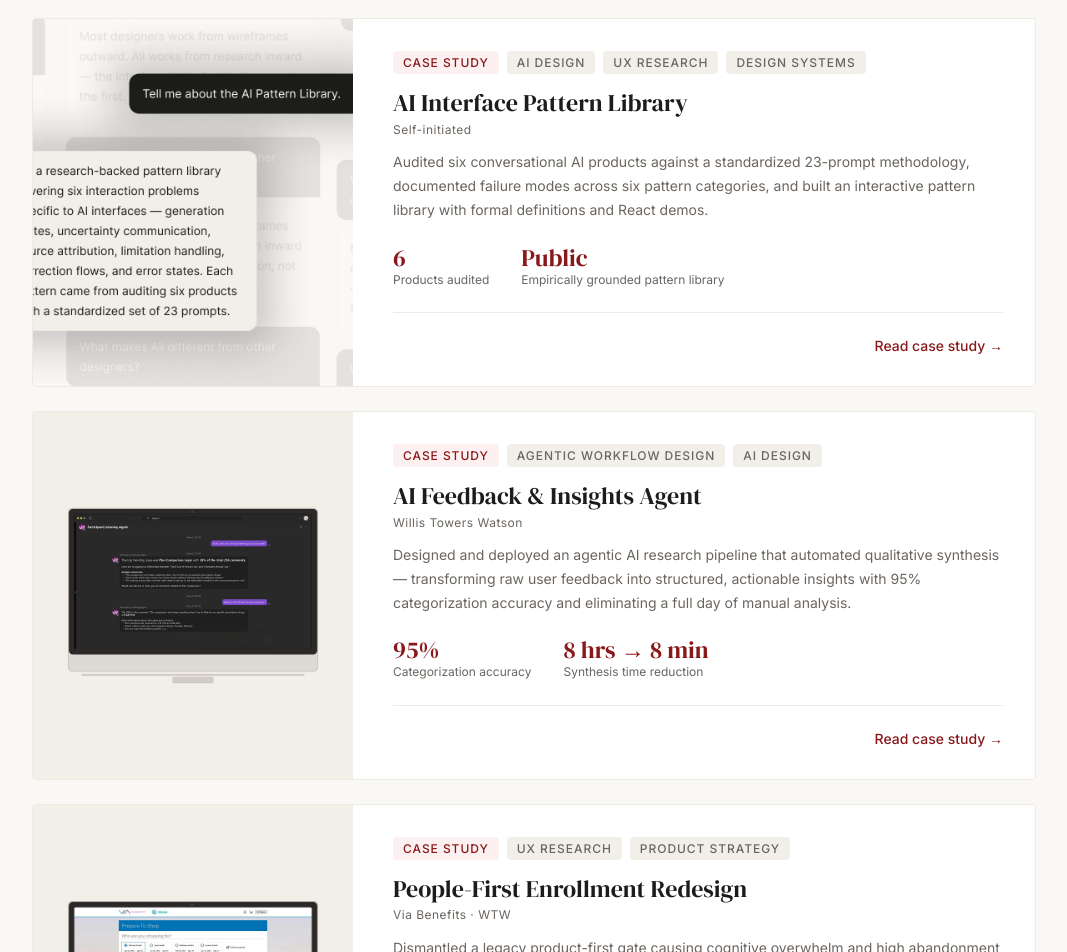
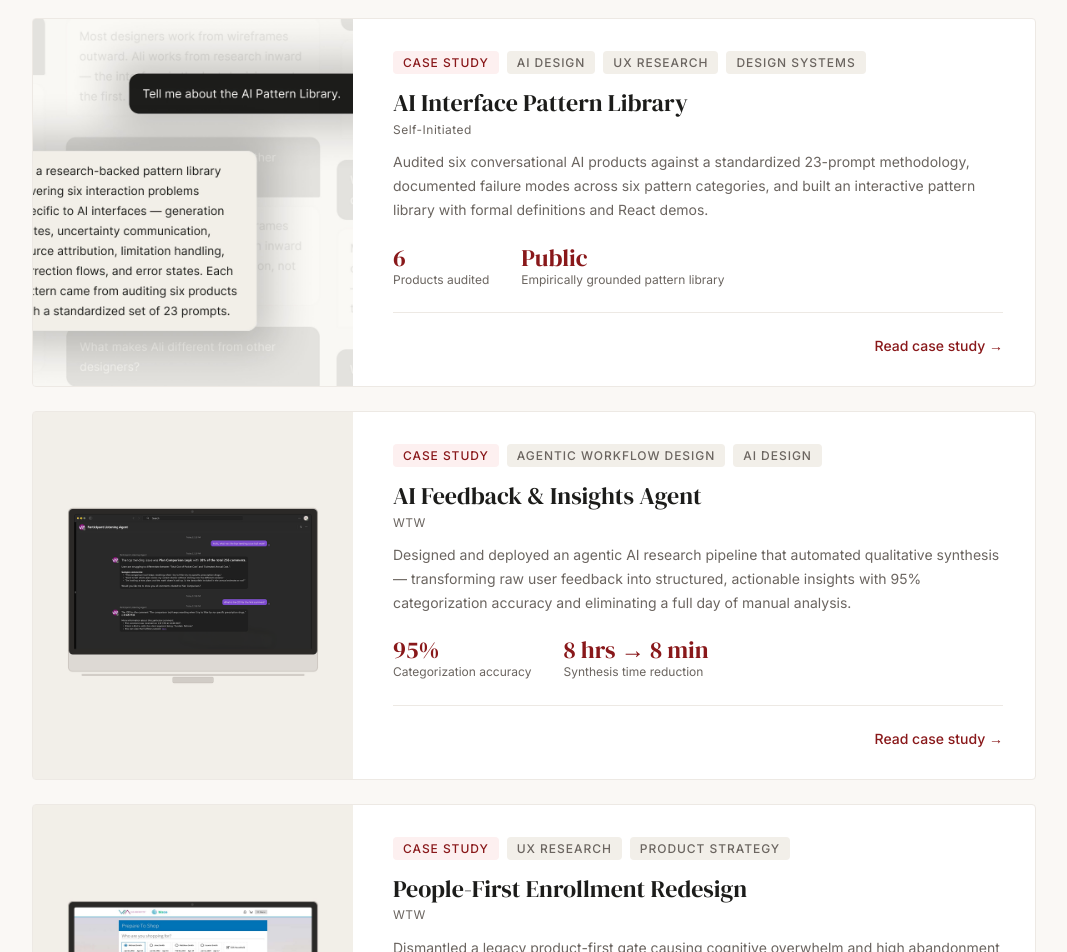
Before and after one commit to alikhandesign/alikhandesign.com, a Next.js app: page /work in a window 1280 px wide. Shown: the part 580-1532 px from the top of the page, without its empty margins (106-1173 px from the left). Built offline with nearby package versions, Linux system fonts and the light colour scheme; no server answers; the database is empty.

Commit message:
Sync My Work page card company labels with standardized case study headers

```diff
--- a/app/work/page.tsx
+++ b/app/work/page.tsx
@@ -3,22 +3,22 @@ import { getWorkKVConfig } from '@/lib/kv'
 import WorkFilterClient from '../components/WorkFilterClient'
 
 const caseStudies = [
-  { title: 'AI Interface Pattern Library', company: 'Self-initiated', tags: ['AI Design', 'UX Research', 'Design Systems'], desc: 'Audited six conversational AI products against a standardized 23-prompt methodology, documented failure modes across six pattern categories, and built an interactive pattern library with formal definitions and React demos.', outcomes: [{ val: '6', label: 'Products audited' }, { val: 'Public', label: 'Empirically grounded pattern library' }], href: '/work/pattern-library', image: '/images/work/work-pattern-library-card.png' },
-  { title: 'AI Feedback & Insights Agent', company: 'Willis Towers Watson', tags: ['Agentic Workflow Design', 'AI Design'], desc: 'Designed and deployed an agentic AI research pipeline that automated qualitative synthesis — transforming raw user feedback into structured, actionable insights with 95% categorization accuracy and eliminating a full day of manual analysis.', outcomes: [{ val: '95%', label: 'Categorization accuracy' }, { val: '8 hrs → 8 min', label: 'Synthesis time reduction' }], href: '/work/ai-agent', image: '/images/work/work-ai-agent-card.png' },
-  { title: 'People-First Enrollment Redesign', company: 'Via Benefits · WTW', tags: ['UX Research', 'Product Strategy'], desc: 'Dismantled a legacy product-first gate causing cognitive overwhelm and high abandonment — replacing it with an identity-driven enrollment flow that drove a 15% lift in total enrollments and 45% faster time-to-convert.', outcomes: [{ val: '45%', label: 'Faster time-to-convert' }, { val: '15%', label: 'Lift in enrollments' }, { val: '50%', label: 'Reduction in rage clicks' }], href: '/work/people-first', image: '/images/work/work-people-first-card.png' },
-  { title: 'IHE Scheduling Portal', company: 'Signify Health · CVS Health', tags: ['UX Research', 'UX Design'], desc: 'Led mixed-methods research to uncover why members declined free in-home health evaluations — findings that directly informed a trust-first scheduling portal redesign.', outcomes: [{ val: '73 NPS', label: 'Post-visit satisfaction' }, { val: '3.5M+', label: 'Annual IHEs completed' }, { val: '6', label: 'Barrier categories identified' }], href: '/work/ihe-portal', image: '/images/work/work-ihe-portal-card.png' },
-  { title: 'From Checkboxes to Conversations', company: 'Squarespace · Self-initiated', tags: ['AI Design', 'UX Research', 'Interaction Design'], desc: "Audited Squarespace's Blueprint AI across two user journeys, documented 20 distinct failure modes, and redesigned three key moments — grounded in the principles I use every time I work with AI as a design tool.", outcomes: [{ val: '20', label: 'Failure modes documented' }, { val: '22', label: 'Intents audited' }, { val: '3', label: 'Redesigned moments' }], href: '/work/squarespace-redesign', image: '/images/work/work-squarespace-redesign-card.png' },
-  { title: 'The Portfolio Is the Product', company: 'Self-initiated', tags: ['Design Technologist', 'AI-Native Workflow', 'Product Thinking'], desc: 'Built a custom Next.js portfolio site from scratch — with a bespoke design system, AI as an execution layer, and product thinking applied to every decision. Under 2 weeks from concept to shipped site.', outcomes: [{ val: '12+', label: 'Pages designed and built' }, { val: '< 2 weeks', label: 'Concept to shipped' }, { val: '90%', label: 'Hosting cost reduction' }], href: '/work/the-portfolio', image: '/images/work/work-the-portfolio-card.png' },
-  { title: 'Honest Design System', company: 'Self-initiated', tags: ['Design Systems', 'Design Technologist'], desc: 'Built a production design system for alikhandesign.com — 39 components, a two-layer token architecture, full Figma-to-code parity, Storybook documentation, and WCAG 2.1 AA throughout.', outcomes: [{ val: '39', label: 'Components' }, { val: 'WCAG 2.1 AA', label: 'Accessibility standard' }, { val: '1:1', label: 'Figma-to-code parity' }], href: '/work/honest-design-system', image: '/images/work/work-honest-design-system-card.png' },
-  { title: 'Portfolio Assistant', company: 'Self-initiated', tags: ['AI Product Design', 'Prompt Engineering', 'Evaluation & Testing'], desc: 'Designed and hardened a production AI chatbot for this portfolio: the prompt behavior, the guardrails, and a self-directed evaluation framework built to prove it holds up before a single real visitor arrives.', outcomes: [{ val: '54% → 100%', label: 'Eval pass rate' }, { val: '28', label: 'Test scenarios run' }], href: '/work/portfolio-assistant', image: '/images/work/work-portfolio-assistant-card.png' },
+  { title: 'AI Interface Pattern Library', company: 'Self-Initiated', tags: ['AI Design', 'UX Research', 'Design Systems'], desc: 'Audited six conversational AI products against a standardized 23-prompt methodology, documented failure modes across six pattern categories, and built an interactive pattern library with formal definitions and React demos.', outcomes: [{ val: '6', label: 'Products audited' }, { val: 'Public', label: 'Empirically grounded pattern library' }], href: '/work/pattern-library', image: '/images/work/work-pattern-library-card.png' },
+  { title: 'AI Feedback & Insights Agent', company: 'WTW', tags: ['Agentic Workflow Design', 'AI Design'], desc: 'Designed and deployed an agentic AI research pipeline that automated qualitative synthesis — transforming raw user feedback into structured, actionable insights with 95% categorization accuracy and eliminating a full day of manual analysis.', outcomes: [{ val: '95%', label: 'Categorization accuracy' }, { val: '8 hrs → 8 min', label: 'Synthesis time reduction' }], href: '/work/ai-agent', image: '/images/work/work-ai-agent-card.png' },
+  { title: 'People-First Enrollment Redesign', company: 'WTW', tags: ['UX Research', 'Product Strategy'], desc: 'Dismantled a legacy product-first gate causing cognitive overwhelm and high abandonment — replacing it with an identity-driven enrollment flow that drove a 15% lift in total enrollments and 45% faster time-to-convert.', outcomes: [{ val: '45%', label: 'Faster time-to-convert' }, { val: '15%', label: 'Lift in enrollments' }, { val: '50%', label: 'Reduction in rage clicks' }], href: '/work/people-first', image: '/images/work/work-people-first-card.png' },
+  { title: 'IHE Scheduling Portal', company: 'Signify Health', tags: ['UX Research', 'UX Design'], desc: 'Led mixed-methods research to uncover why members declined free in-home health evaluations — findings that directly informed a trust-first scheduling portal redesign.', outcomes: [{ val: '73 NPS', label: 'Post-visit satisfaction' }, { val: '3.5M+', label: 'Annual IHEs completed' }, { val: '6', label: 'Barrier categories identified' }], href: '/work/ihe-portal', image: '/images/work/work-ihe-portal-card.png' },
+  { title: 'From Checkboxes to Conversations', company: 'Self-Initiated', tags: ['AI Design', 'UX Research', 'Interaction Design'], desc: "Audited Squarespace's Blueprint AI across two user journeys, documented 20 distinct failure modes, and redesigned three key moments — grounded in the principles I use every time I work with AI as a design tool.", outcomes: [{ val: '20', label: 'Failure modes documented' }, { val: '22', label: 'Intents audited' }, { val: '3', label: 'Redesigned moments' }], href: '/work/squarespace-redesign', image: '/images/work/work-squarespace-redesign-card.png' },
+  { title: 'The Portfolio Is the Product', company: 'Self-Initiated', tags: ['Design Technologist', 'AI-Native Workflow', 'Product Thinking'], desc: 'Built a custom Next.js portfolio site from scratch — with a bespoke design system, AI as an execution layer, and product thinking applied to every decision. Under 2 weeks from concept to shipped site.', outcomes: [{ val: '12+', label: 'Pages designed and built' }, { val: '< 2 weeks', label: 'Concept to shipped' }, { val: '90%', label: 'Hosting cost reduction' }], href: '/work/the-portfolio', image: '/images/work/work-the-portfolio-card.png' },
+  { title: 'Honest Design System', company: 'Self-Initiated', tags: ['Design Systems', 'Design Technologist'], desc: 'Built a production design system for alikhandesign.com — 39 components, a two-layer token architecture, full Figma-to-code parity, Storybook documentation, and WCAG 2.1 AA throughout.', outcomes: [{ val: '39', label: 'Components' }, { val: 'WCAG 2.1 AA', label: 'Accessibility standard' }, { val: '1:1', label: 'Figma-to-code parity' }], href: '/work/honest-design-system', image: '/images/work/work-honest-design-system-card.png' },
+  { title: 'Portfolio Assistant', company: 'Self-Initiated', tags: ['AI Product Design', 'Prompt Engineering', 'Evaluation & Testing'], desc: 'Designed and hardened a production AI chatbot for this portfolio: the prompt behavior, the guardrails, and a self-directed evaluation framework built to prove it holds up before a single real visitor arrives.', outcomes: [{ val: '54% → 100%', label: 'Eval pass rate' }, { val: '28', label: 'Test scenarios run' }], href: '/work/portfolio-assistant', image: '/images/work/work-portfolio-assistant-card.png' },
 ]
 
 const projects = [
-  { title: 'Optimizing the Ancillary Insurance Journey', company: 'Willis Towers Watson', tags: ['Usability Research', 'Mixed-Methods Research'], desc: 'A qualitative deep dive into how Medicare enrollees navigate dental, vision, and hearing coverage — identifying comprehension gaps and friction points.', href: '/work/ancillary-journey', image: '/images/work/work-ancillary-journey-card.jpg' },
+  { title: 'Optimizing the Ancillary Insurance Journey', company: 'WTW', tags: ['Usability Research', 'Mixed-Methods Research'], desc: 'A qualitative deep dive into how Medicare enrollees navigate dental, vision, and hearing coverage — identifying comprehension gaps and friction points.', href: '/work/ancillary-journey', image: '/images/work/work-ancillary-journey-card.jpg' },
   { title: 'Vivio Clinical App', company: 'Ventric Health', tags: ['Product Design', 'Design Systems', 'Native iOS'], desc: 'Designed a native iOS clinical application for Vivio — a non-invasive heart failure diagnostic tool — with a complete design system and 20+ error states.', href: '/work/vivio', image: '/images/work/work-vivio-card.png' },
   { title: 'Signify Health Rebrand', company: 'Signify Health', tags: ['Brand Design', 'Web Design'], desc: 'Led a full brand refresh in partnership with W2O Group, resulting in a 50% increase in total website traffic.', href: '/work/signify-rebrand', image: '/images/work/work-signify-rebrand-card.jpg' },
-  { title: 'LLM Prompt Engineering for Website Audits', company: 'Willis Towers Watson', tags: ['AI Workflow', 'AI Design'], desc: 'Built an AI-driven audit engine that turned buried UX, engineering, accessibility, and content standards into a live, weighted scorecard — cutting page review from hours to minutes.', href: '/work/llm-prompts', image: '/images/work/work-llm-prompts-card.jpg' },
-  { title: 'Design Handoff Checklist', company: 'Willis Towers Watson', tags: ['Process Design', 'Workflow Optimization'], desc: 'Built a developer-first handoff protocol across 15 teams and 150+ developers, replacing a black-box handoff process with a mandatory Ready-for-Dev checklist and centralized Knowledge Base.', href: '/work/design-handoff', image: '/images/work/work-design-handoff-card.jpg' },
+  { title: 'LLM Prompt Engineering for Website Audits', company: 'WTW', tags: ['AI Workflow', 'AI Design'], desc: 'Built an AI-driven audit engine that turned buried UX, engineering, accessibility, and content standards into a live, weighted scorecard — cutting page review from hours to minutes.', href: '/work/llm-prompts', image: '/images/work/work-llm-prompts-card.jpg' },
+  { title: 'Design Handoff Checklist', company: 'WTW', tags: ['Process Design', 'Workflow Optimization'], desc: 'Built a developer-first handoff protocol across 15 teams and 150+ developers, replacing a black-box handoff process with a mandatory Ready-for-Dev checklist and centralized Knowledge Base.', href: '/work/design-handoff', image: '/images/work/work-design-handoff-card.jpg' },
 ]
 
 interface KVConfig {
```
